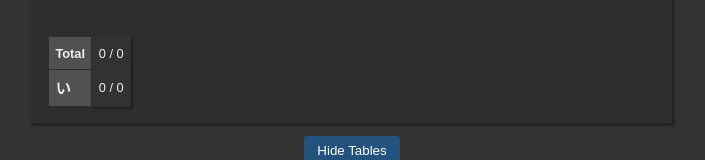
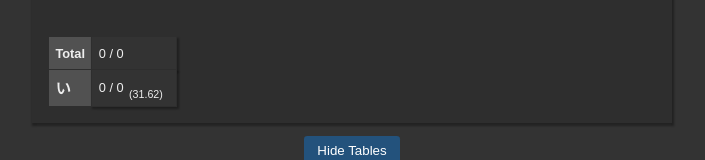
Before and after one commit to Californ1a/learn-kana, a Vue app: page / in a window 1280 px wide. Shown: the part 304-464 px from the top of the page, without its empty margins (288-993 px from the left). Built offline with nearby package versions, Linux system fonts and the light colour scheme.

Commit message:
rework weighting to be simpler

```diff
--- a/src/stores/store.js
+++ b/src/stores/store.js
@@ -33,6 +33,126 @@ export const useStore = defineStore('store', () => {
 		return kanaOnly ? list.map(kana => kana.kana) : list;
 	}
 
+	function sortEnabledKanas() {
+		const kanas = enabledKanas.value.filter(kana => kana && kana.kana !== selectedKana.value.kana);
+		const unseenKanas = kanas.filter(kana => !stats.value.kanas[kana.kana]?.seen && !previousSessionStats.value.kanas[kana.kana]?.seen);
+		const seenKanas = kanas.filter(kana => stats.value.kanas[kana.kana]?.seen || previousSessionStats.value.kanas[kana.kana]?.seen);
+
+		// shuffle unseen
+		for (let i = unseenKanas.length - 1; i > 0; i--) {
+			const j = Math.floor(Math.random() * (i + 1));
+			[unseenKanas[i], unseenKanas[j]] = [unseenKanas[j], unseenKanas[i]];
+		}
+
+		// Precompute stats for sorting
+		const kanaStats = {};
+		seenKanas.forEach(kana => {
+			const stat = stats.value.kanas[kana.kana] || {};
+			const prevStat = previousSessionStats.value.kanas[kana.kana] || {};
+
+			const seen = (stat.seen || 0) + (prevStat.seen || 0);
+			const correct = (stat.correct || 0) + (prevStat.correct || 0);
+			const percent = seen ? correct / seen : 0;
+
+			const avgTime = seen ? (((stat.averageTime || 0) * (stat.seen || 0))
+				+ ((prevStat.averageTime || 0) * (prevStat.seen || 0))) / seen : 0;
+
+			kanaStats[kana.kana] = { seen, percent, avgTime };
+		});
+
+		// Sort the original seenKanas array using the precomputed stats
+		seenKanas.sort((a, b) => {
+			const statA = kanaStats[a.kana];
+			const statB = kanaStats[b.kana];
+
+			if (statA.seen !== statB.seen) return statA.seen - statB.seen;
+			if (statA.percent !== statB.percent) return statA.percent - statB.percent;
+			return statB.avgTime - statA.avgTime;
+		});
+
+		// console.log('unseen seen', unseenKanas, seenKanas);
+
+		return [...unseenKanas, ...seenKanas];
+	}
+
+	function linearStep(i, maxWeight, minWeight, len) {
+		const step = (maxWeight - minWeight) / (len - 1);
+		return maxWeight - step * i;
+	}
+
+	function exponentialStep(i, maxWeight, minWeight, len) {
+		const base = (maxWeight / minWeight) ** (1 / (len - 1));
+		return maxWeight / base ** i;
+	}
+
+	function logStep(i, maxWeight, minWeight, len) {
+		const base = Math.log(maxWeight / minWeight) / (len - 1);
+		return maxWeight / Math.exp(base * i);
+	}
+
+
+	function selectWeightedElement(arr, minWeight = 1, maxWeight = 100) {
+		const len = arr.length;
+
+		// Create a weight array
+		const weights = [];
+		for (let i = 0; i < len; i++) {
+			// Calculate weight step (difference between weights for adjacent elements)
+			const step = exponentialStep(i, maxWeight, minWeight, len);
+			weights.push(step);
+
+			// Add the weight to the kana itself
+			if (typeof arr[i] === 'object') {
+				arr[i].weight = weights[i];
+			}
+
+			// Add the weight to the kana stats
+			if (!stats.value.kanas[arr[i].kana]) {
+				stats.value.kanas[arr[i].kana] = { weight: weights[i] };
+			} else {
+				stats.value.kanas[arr[i].kana].weight = weights[i];
+			}
+		}
+
+		// console.log('weighted arr', arr);
+
+		// Calculate the total weight sum for normalization
+		const totalWeight = weights.reduce((sum, weight) => sum + weight, 0);
+
+		// Generate a random number and find the corresponding element
+		let random = Math.random() * totalWeight;
+		for (let i = 0; i < len; i++) {
+			if (random < weights[i]) {
+				return arr[i];
+			}
+			random -= weights[i];
+		}
+		return arr[len - 1]; // Fallback (in case of rounding errors)
+	}
+
+	function selectWeightedKana(incrementSeen = true) {
+		if (enabledKanas.value.length === 0) {
+			getEnabledKanas();
+		}
+		if (enabledKanas.value.length === 0) return { kana: '', romaji: '' };
+
+		// Update stats
+		editStats(incrementSeen);
+
+		const tempList = sortEnabledKanas();
+		if (tempList.length === 0) {
+			// probably only 'n' selected
+			tempList.push(...enabledKanas.value);
+		}
+
+		const kana = selectWeightedElement(tempList);
+
+		// console.log(stats.value);
+
+		selectedKana.value = kana;
+		return kana;
+	}
+
 	function getEnabledKanas() {
 		const sections = enabledKanaSections.value;
 		const list = []
@@ -54,7 +174,7 @@ export const useStore = defineStore('store', () => {
 			if (incrementSeen) {
 				previous.seen++;
 			}
-			previous.averageTime = (previous.averageTime * (previous.seen - 1) + (Date.now() - startTime.value)) / previous.seen;
+			previous.averageTime = ((previous.averageTime * (previous.seen - 1)) + (Date.now() - startTime.value)) / previous.seen;
 			return;
 		}
 		if (!previous) {
@@ -70,116 +190,6 @@ export const useStore = defineStore('store', () => {
 			previous.seen = 0;
 		}
 		previous.averageTime = startTime.value ? Date.now() - startTime.value : 0;
-	}
-
-	function calculateWeight(correctPercentage, seen, averageTime) {
-		// If correctPercentage is NaN or invalid, default to 0 (assumes no correct answers yet)
-		if (isNaN(correctPercentage)) correctPercentage = 0;
-		if (correctPercentage === 1) correctPercentage = 0.99;
-		if (isNaN(seen)) seen = 0;
-		if (isNaN(averageTime)) averageTime = 1000; // Default averageTime
-
-		// return (1 - correctPercentage) + (1 / (seen + 1)) + (averageTime / 1000);
-		// return (1 - correctPercentage) + Math.exp(-seen) + (averageTime / 1000);
-		// return (1 - correctPercentage) + (1 / Math.pow(seen + 1, 2)) + (averageTime / 1000);
-		return (1 - correctPercentage) + (5 / (seen + 1)) + ((averageTime / 1000) / 60);
-		// return (1 - correctPercentage) + (1 / Math.log(seen + 2)) + (averageTime / 1000);
-	}
-
-	function normalizeWeights(weightedKanas) {
-		const minWeight = 1;
-		const maxWeight = 100;
-
-		// Get the minimum and maximum weight values from the calculated weights
-		let minCalculatedWeight = Math.min(...weightedKanas.map(k => k.weight));
-		let maxCalculatedWeight = Math.max(...weightedKanas.map(k => k.weight));
-
-		return weightedKanas.map(kanaObj => {
-			// Scale the weights between minWeight and maxWeight
-			const normalizedWeight = ((kanaObj.weight - minCalculatedWeight) / (maxCalculatedWeight - minCalculatedWeight)) * (maxWeight - minWeight) + minWeight;
-			return {
-				...kanaObj,
-				weight: normalizedWeight
-			};
-		});
-	}
-
-	function selectWeightedKana(incrementSeen = true) {
-		if (enabledKanas.value.length === 0) {
-			getEnabledKanas();
-		}
-		if (enabledKanas.value.length === 0) return { kana: '', romaji: '' };
-
-		// Update stats
-		editStats(incrementSeen);
-
-		const tempList = [...enabledKanas.value.filter(kana => kana && kana.kana !== selectedKana.value.kana)];
-		if (tempList.length === 0) {
-			// probably only 'n' selected
-			tempList.push(...enabledKanas.value);
-		}
-
-		let weightedKanas = [];
-
-		for (const kanaObj of tempList) {
-			const kana = kanaObj.kana;
-			const stat = stats.value.kanas[kana];
-			const previousStat = previousSessionStats.value.kanas[kana];
-
-			// If kana doesn't have stats yet, give it a higher weight
-			let weight;
-			if (!stat && !previousStat) {
-				weight = 100;
-			} else {
-				const seen = (stat?.seen || 0) + (previousStat?.seen || 0);
-				const correct = (stat?.correct || 0) + (previousStat?.correct || 0);
-				const averageTime = (stat?.averageTime || 0);
-				const previousAverageTime = (previousStat?.averageTime || 0);
-				const previousSeen = (previousStat?.seen || 0);
-				const newAverageTime = ((averageTime * seen) + (previousAverageTime * previousSeen)) / (seen + previousSeen);
-				const correctPercentage = seen > 0 ? correct / seen : 0;
-				weight = calculateWeight(correctPercentage, seen, newAverageTime);
-			}
-
-			weightedKanas.push({ kana, weight });
-		}
-
-		// Normalize weights after calculating them
-		weightedKanas = normalizeWeights(weightedKanas);
-
-		// Put weights into stats
-		for (const kanaObj of weightedKanas) {
-			// console.log(weights[i].kana, weights[i].weight);
-			if (!stats.value.kanas[kanaObj.kana]) {
-				stats.value.kanas[kanaObj.kana] = { weight: kanaObj.weight };
-			} else {
-				stats.value.kanas[kanaObj.kana].weight = kanaObj.weight;
-			}
-		}
-
-		// console.log(stats.value);
-		// console.log(previousSessionStats.value);
-
-		// Calculate total weight after normalization
-		let totalWeight = weightedKanas.reduce((sum, obj) => sum + obj.weight, 0);
-
-		// Pick a kana based on normalized weights
-		const randomValue = Math.random() * totalWeight;
-		let cumulativeWeight = 0;
-
-		for (const kanaObj of weightedKanas) {
-			cumulativeWeight += kanaObj.weight;
-			if (randomValue <= cumulativeWeight) {
-				const selected = tempList.find(kana => kana && kana.kana === kanaObj.kana);
-				selectedKana.value = selected;
-				return selected;
-			}
-		}
-
-		// Fallback to random selection if no kana is selected
-		const randomKana = tempList[Math.floor(Math.random() * tempList.length)];
-		selectedKana.value = randomKana;
-		return randomKana;
 	}
 
 	function selectRandomKana(incrementSeen) {
```
